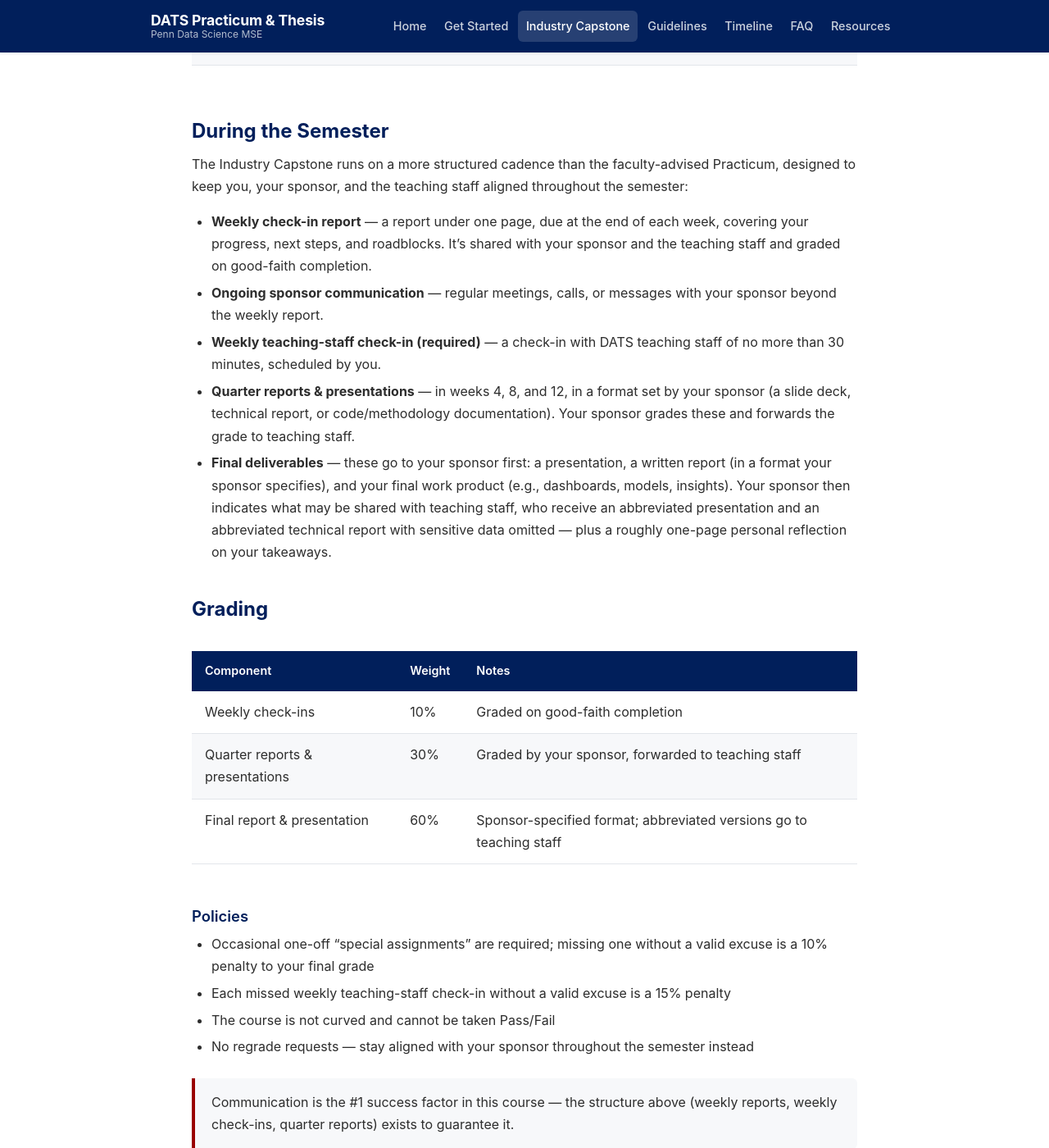
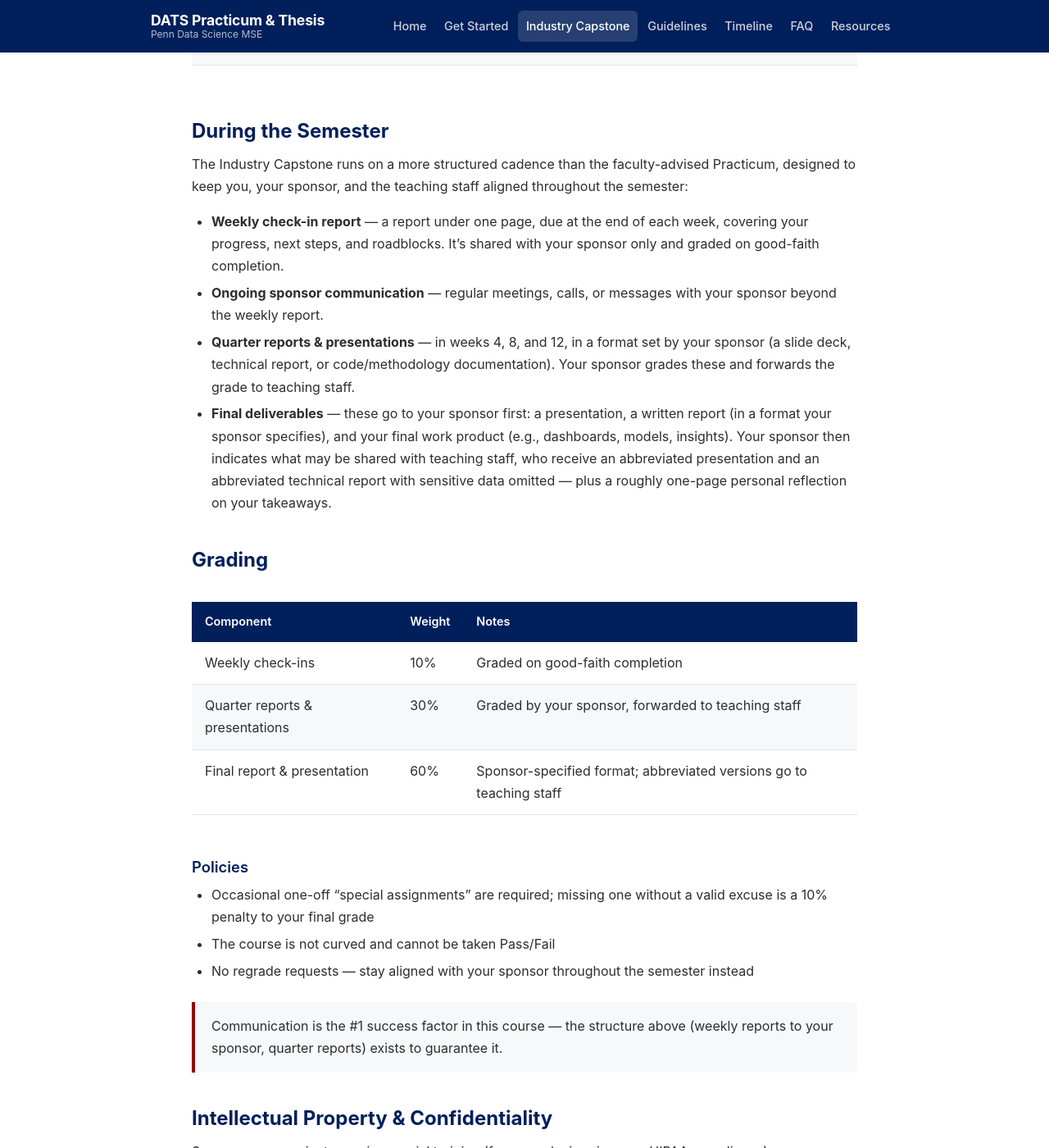
Before and after one commit to chandrasg/dats-projects, a Jekyll site: the page built from pages/industry-capstone.md, in a window 1280 px wide and 1400 px high, scrolled down 3263 px. Shown: the whole window at 82% size. Built offline with Jekyll 4.4.1, drawn with Linux system fonts in a browser that asks for light colours; some of the changed text lies outside the part shown.

Commit message:
Industry Capstone: weekly reports go to sponsor only; drop teaching-staff check-in
- Weekly check-in reports are shared with the sponsor only
- Remove the required weekly teaching-staff check-in and its 15% penalty
- Align comparison table, communication note, and FAQ wording

Co-Authored-By: Claude Opus 5.5 <noreply@anthropic.com>

```diff
--- a/pages/industry-capstone.md
+++ b/pages/industry-capstone.md
@@ -90,7 +90,7 @@ Looking for the faculty-advised version? The standard Practicum (DATS 5990-001)
 <tr>
 <td>Cadence</td>
 <td>Mid-semester check-in</td>
-<td>Weekly check-ins + quarter reports</td>
+<td>Weekly sponsor check-ins + quarter reports</td>
 <td>Mid-semester check-in each semester</td>
 </tr>
 <tr>
@@ -177,9 +177,8 @@ Once you're matched with a sponsor, {{ site.data.contacts.program_manager.name }
 
 The Industry Capstone runs on a more structured cadence than the faculty-advised Practicum, designed to keep you, your sponsor, and the teaching staff aligned throughout the semester:
 
-- **Weekly check-in report** — a report under one page, due at the end of each week, covering your progress, next steps, and roadblocks. It's shared with your sponsor and the teaching staff and graded on good-faith completion.
+- **Weekly check-in report** — a report under one page, due at the end of each week, covering your progress, next steps, and roadblocks. It's shared with your sponsor only and graded on good-faith completion.
 - **Ongoing sponsor communication** — regular meetings, calls, or messages with your sponsor beyond the weekly report.
-- **Weekly teaching-staff check-in (required)** — a check-in with DATS teaching staff of no more than 30 minutes, scheduled by you.
 - **Quarter reports & presentations** — in weeks 4, 8, and 12, in a format set by your sponsor (a slide deck, technical report, or code/methodology documentation). Your sponsor grades these and forwards the grade to teaching staff.
 - **Final deliverables** — these go to your sponsor first: a presentation, a written report (in a format your sponsor specifies), and your final work product (e.g., dashboards, models, insights). Your sponsor then indicates what may be shared with teaching staff, who receive an abbreviated presentation and an abbreviated technical report with sensitive data omitted — plus a roughly one-page personal reflection on your takeaways.
 
@@ -199,12 +198,11 @@ The Industry Capstone runs on a more structured cadence than the faculty-advised
 ### Policies
 
 - Occasional one-off "special assignments" are required; missing one without a valid excuse is a 10% penalty to your final grade
-- Each missed weekly teaching-staff check-in without a valid excuse is a 15% penalty
 - The course is not curved and cannot be taken Pass/Fail
 - No regrade requests — stay aligned with your sponsor throughout the semester instead
 
 <div class="info-box warning">
-Communication is the #1 success factor in this course — the structure above (weekly reports, weekly check-ins, quarter reports) exists to guarantee it.
+Communication is the #1 success factor in this course — the structure above (weekly reports to your sponsor, quarter reports) exists to guarantee it.
 </div>
 
 ## Intellectual Property & Confidentiality
```
Also changed, not shown: pages/faq.md (+1 -1 lines).
